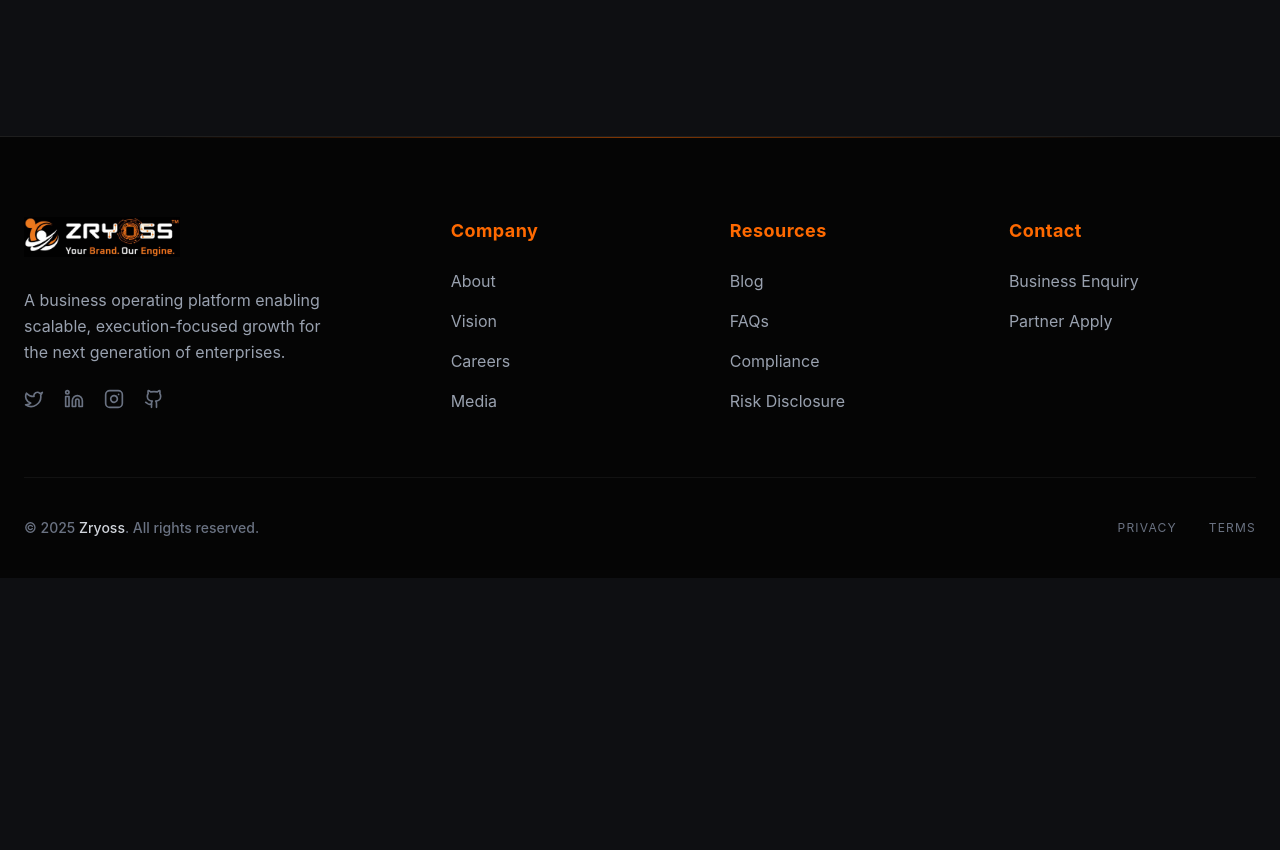
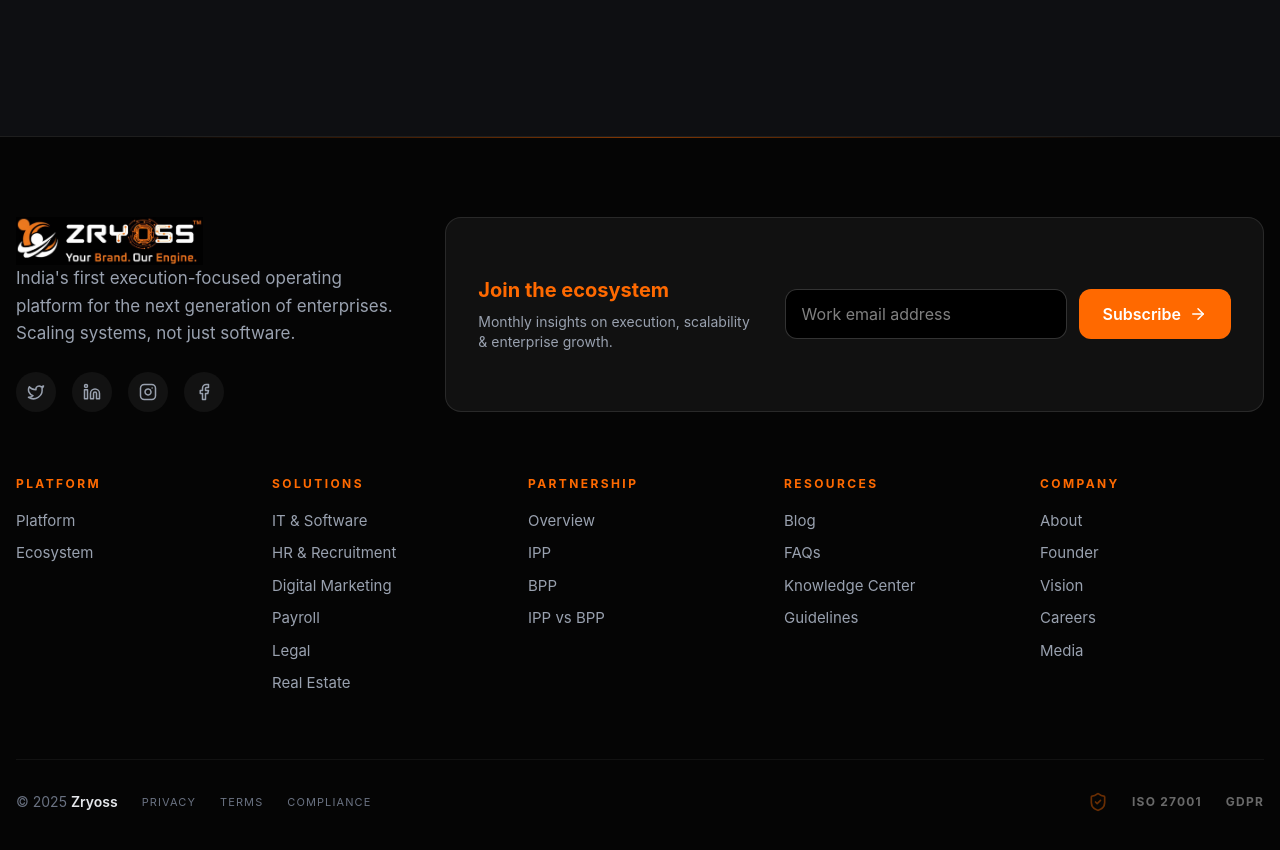
Before and after one commit to aerinpatel/kryoss-website, a React (Vite) app: page /apply in a window 1280 px wide. Shown: the part 1480-2330 px from the top of the page. Before the commit the page ends 2058 px from the top, so only its background shows below. Built offline with nearby package versions, Linux system fonts and the light colour scheme.

Commit message:
updated the navbar and small changes on the pages

```diff
--- a/src/components/layout/Footer.jsx
+++ b/src/components/layout/Footer.jsx
@@ -1,96 +1,152 @@
 import { Link } from "react-router-dom";
-import { Github, Twitter, Linkedin, Instagram } from "lucide-react";
+import {
+  Facebook,
+  Twitter,
+  Linkedin,
+  Instagram,
+  ArrowRight,
+  ShieldCheck,
+} from "lucide-react";
 
 export default function Footer() {
   const currentYear = new Date().getFullYear();
 
   return (
-    <footer className="relative border-t border-white/10 bg-[#050505] mt-32">
-      {/* Top Glow Decor */}
+    <footer className="relative border-t border-white/10 bg-[#050505] mt-32 text-white overflow-hidden">
+      {/* Top Glow */}
       <div className="absolute top-0 left-1/2 -translate-x-1/2 w-3/4 h-[1px] bg-gradient-to-r from-transparent via-orange-500/50 to-transparent" />
 
-      <div className="max-w-7xl mx-auto px-6 pt-20 pb-10">
-        <div className="grid grid-cols-1 md:grid-cols-2 lg:grid-cols-12 gap-12 mb-16">
+      <div className="max-w-7xl mx-auto px-4 pt-20 pb-10">
 
-          {/* Brand Section - 4 Columns Wide */}
+        {/* BRAND + NEWSLETTER */}
+        <div className="grid grid-cols-1 lg:grid-cols-12 gap-10 mb-16">
+
+          {/* BRAND */}
           <div className="lg:col-span-4 space-y-6">
-            <Link to="/" className="inline-block">
-              {/* Logo Image */}
+            <Link to="/">
               <img
                 src="/Zryoss_logo_2_white.jpg"
                 alt="Zryoss Logo"
-                className="h-10 w-auto object-contain hover:opacity-80 transition-opacity"
+                className="h-12 w-auto object-contain"
               />
             </Link>
-            <p className="text-base text-gray-400 leading-relaxed max-w-xs">
-              A business operating platform enabling scalable,
-              execution-focused growth for the next generation of enterprises.
+
+            <p className="text-gray-400 text-[17px] leading-relaxed max-w-md">
+              India's first execution-focused operating platform for the next
+              generation of enterprises. Scaling systems, not just software.
             </p>
 
-            {/* Social Media Icons */}
-            <div className="flex items-center gap-5">
-              {[
-                { icon: <Twitter size={20} />, link: "#" },
-                { icon: <Linkedin size={20} />, link: "#" },
-                { icon: <Instagram size={20} />, link: "#" },
-                { icon: <Github size={20} />, link: "#" },
-              ].map((social, index) => (
-                <a
-                  key={index}
-                  href={social.link}
-                  className="text-gray-500 hover:text-orange-500 transition-all duration-300 transform hover:-translate-y-1"
-                >
-                  {social.icon}
-                </a>
-              ))}
+            <div className="flex items-center gap-4">
+              <SocialIcon icon={<Twitter size={18} />} />
+              <SocialIcon icon={<Linkedin size={18} />} />
+              <SocialIcon icon={<Instagram size={18} />} />
+              <SocialIcon icon={<Facebook size={18} />} />
             </div>
           </div>
 
-          {/* Links Sections - 8 Columns Wide Total */}
-          <div className="lg:col-span-8 grid grid-cols-2 md:grid-cols-3 gap-8">
-
-            {/* Company */}
-            <div>
-              <h4 className="text-orange-500 font-bold text-lg mb-6 tracking-wide">Company</h4>
-              <ul className="space-y-4">
-                <li><FooterLink to="/company/about">About</FooterLink></li>
-                <li><FooterLink to="/company/vision-mission">Vision</FooterLink></li>
-                <li><FooterLink to="/company/careers">Careers</FooterLink></li>
-                <li><FooterLink to="/company/media">Media</FooterLink></li>
-              </ul>
+          {/* NEWSLETTER */}
+          <div className="lg:col-span-8 flex flex-col md:flex-row justify-between items-center bg-white/5 p-8 rounded-2xl border border-white/10 gap-6">
+            <div className="max-w-sm">
+              <h3 className="text-xl font-bold mb-2 text-orange-500">
+                Join the ecosystem
+              </h3>
+              <p className="text-sm text-gray-400">
+                Monthly insights on execution, scalability & enterprise growth.
+              </p>
             </div>
 
-            {/* Resources */}
-            <div>
-              <h4 className="text-orange-500 font-bold text-lg mb-6 tracking-wide">Resources</h4>
-              <ul className="space-y-4">
-                <li><FooterLink to="/resources/blog">Blog</FooterLink></li>
-                <li><FooterLink to="/resources/faqs">FAQs</FooterLink></li>
-                <li><FooterLink to="/trust/what-zryoss-is-not">Compliance</FooterLink></li>
-                <li><FooterLink to="/trust/risk-disclosure">Risk Disclosure</FooterLink></li>
-              </ul>
+            <div className="flex flex-col sm:flex-row gap-3 w-full sm:w-auto">
+              <input
+                type="email"
+                placeholder="Work email address"
+                className="bg-black border border-white/20 rounded-xl px-4 py-3 focus:outline-none focus:border-orange-500 min-w-[260px]"
+              />
+              <button className="bg-orange-500 hover:bg-orange-600 text-white font-semibold px-6 py-3 rounded-xl flex items-center justify-center gap-2 group transition-all">
+                Subscribe
+                <ArrowRight
+                  size={18}
+                  className="group-hover:translate-x-1 transition-transform"
+                />
+              </button>
             </div>
-
-            {/* Contact */}
-            <div>
-              <h4 className="text-orange-500 font-bold text-lg mb-6 tracking-wide">Contact</h4>
-              <ul className="space-y-4">
-                <li><FooterLink to="/contact">Business Enquiry</FooterLink></li>
-                <li><FooterLink to="/apply">Partner Apply</FooterLink></li>
-              </ul>
-            </div>
-
           </div>
         </div>
 
-        {/* Bottom Credits */}
-        <div className="pt-10 border-t border-white/5 flex flex-col md:flex-row justify-between items-center gap-6">
-          <p className="text-sm text-gray-500 font-medium">
-            © {currentYear} <span className="text-gray-300">Zryoss</span>. All rights reserved.
+        {/* NAV SECTIONS */}
+        {/* NAV SECTIONS */}
+<div className="grid grid-cols-2 md:grid-cols-3 lg:grid-cols-5 gap-x-8 gap-y-10 mb-16">
+
+  {/* PLATFORM */}
+  <FooterSection title="Platform">
+    <FooterLink to="/platform">Platform</FooterLink>
+    <FooterLink to="/ecosystem">Ecosystem</FooterLink>
+  </FooterSection>
+
+  {/* SOLUTIONS */}
+  <FooterSection title="Solutions">
+    <FooterLink to="/solutions/it-software">IT & Software</FooterLink>
+    <FooterLink to="/solutions/hr-recruitment">HR & Recruitment</FooterLink>
+    <FooterLink to="/solutions/digital-marketing">Digital Marketing</FooterLink>
+    <FooterLink to="/solutions/payroll">Payroll</FooterLink>
+    <FooterLink to="/solutions/legal">Legal</FooterLink>
+    <FooterLink to="/solutions/real-estate">Real Estate</FooterLink>
+  </FooterSection>
+
+  {/* PARTNERSHIP */}
+  <FooterSection title="Partnership">
+    <FooterLink to="/partnership">Overview</FooterLink>
+    <FooterLink to="/partnership/ipp">IPP</FooterLink>
+    <FooterLink to="/partnership/bpp">BPP</FooterLink>
+    <FooterLink to="/partnership/comparison">IPP vs BPP</FooterLink>
+  </FooterSection>
+
+  {/* RESOURCES */}
+  <FooterSection title="Resources">
+    <FooterLink to="/resources/blog">Blog</FooterLink>
+    <FooterLink to="/resources/faqs">FAQs</FooterLink>
+    <FooterLink to="/resources/knowledge-center">Knowledge Center</FooterLink>
+    <FooterLink to="/resources/partner-guidelines">Guidelines</FooterLink>
+  </FooterSection>
+
+  {/* COMPANY */}
+  <FooterSection title="Company">
+    <FooterLink to="/company/about">About</FooterLink>
+    <FooterLink to="/company/founder-note">Founder</FooterLink>
+    <FooterLink to="/company/vision-mission">Vision</FooterLink>
+    <FooterLink to="/company/careers">Careers</FooterLink>
+    <FooterLink to="/company/media">Media</FooterLink>
+
+  </FooterSection>
+
+</div>
+
+
+        {/* BOTTOM */}
+        <div className="pt-8 border-t border-white/5 flex flex-col lg:flex-row justify-between items-center gap-8">
+          <div className="flex flex-col md:flex-row items-center gap-6">
+            <p className="text-sm text-gray-500">
+              © {currentYear}{" "}
+              <span className="text-gray-200 font-semibold">Zryoss</span>
             </p>
-          <div className="flex gap-8 text-xs uppercase tracking-widest text-gray-500">
-            <Link to="/privacy" className="hover:text-white transition-colors">Privacy</Link>
-            <Link to="/terms" className="hover:text-white transition-colors">Terms</Link>
+
+            <div className="flex gap-6 text-[11px] uppercase tracking-widest text-gray-500">
+              <Link to="/privacy" className="hover:text-orange-500">
+                Privacy
+              </Link>
+              <Link to="/terms" className="hover:text-orange-500">
+                Terms
+              </Link>
+              <Link to="/security" className="hover:text-orange-500">
+                Compliance
+              </Link>
+            </div>
+          </div>
+
+          {/* TRUST */}
+          <div className="flex items-center gap-6 opacity-40 hover:opacity-100 transition-opacity">
+            <ShieldCheck size={20} className="text-orange-500" />
+            <span className="text-[12px] font-bold tracking-widest">ISO 27001</span>
+            <span className="text-[12px] font-bold tracking-widest">GDPR</span>
           </div>
         </div>
       </div>
@@ -98,14 +154,40 @@ export default function Footer() {
   );
 }
 
-// Helper Component for consistent Hover Effects
+/* HELPERS */
+
+function FooterSection({ title, children }) {
+  return (
+    <div className="space-y-4">
+      <h4 className="text-orange-500 font-bold text-xs uppercase tracking-[0.2em]">
+        {title}
+      </h4>
+      <ul className="space-y-2">{children}</ul>
+    </div>
+  );
+}
+
 function FooterLink({ to, children }) {
   return (
+    <li>
       <Link
         to={to}
-      className="text-gray-400 hover:text-white text-base transition-all duration-200 block transform hover:translate-x-1"
+        className="text-gray-400 hover:text-white text-[15px] transition-all duration-200 inline-block transform hover:translate-x-1"
       >
         {children}
       </Link>
+    </li>
   );
 }
+
+function SocialIcon({ icon }) {
+  return (
+    <a
+      href="#"
+      className="w-10 h-10 flex items-center justify-center rounded-full bg-white/5 text-gray-400
+      hover:bg-orange-500 hover:text-white transition-all duration-300"
+    >
+      {icon}
+    </a>
+  );
+}
--- a/src/components/layout/Navbar.jsx
+++ b/src/components/layout/Navbar.jsx
@@ -90,7 +90,7 @@ export default function Navbar() {
           </Link>
           <Link
             to="/apply"
-            className="px-4 py-2 text-sm bg-orange-500 text-black font-semibold rounded-lg hover:bg-orange-600 transition-all"
+            className="px-4 py-2 text-sm bg-orange-500 text-white font-semibold rounded-lg hover:bg-orange-600 transition-all"
           >
             Apply
           </Link>
@@ -176,7 +176,7 @@ export default function Navbar() {
             <Link to="/contact" className="w-full py-3.5 text-center border border-white/20 rounded-xl text-base font-medium active:scale-95 transition-transform">
               Contact Us
             </Link>
-            <Link to="/apply" className="w-full py-3.5 text-center bg-orange-500 text-black rounded-xl text-base font-bold active:scale-95 transition-transform shadow-[0_4px_20px_rgba(249,115,22,0.3)]">
+            <Link to="/apply" className="w-full py-3.5 text-center bg-orange-500 text-white rounded-xl text-base font-bold active:scale-95 transition-transform shadow-[0_4px_20px_rgba(249,115,22,0.3)]">
               Apply Now
             </Link>
           </div>
--- a/src/components/ui/Button.jsx
+++ b/src/components/ui/Button.jsx
@@ -5,7 +5,7 @@ export default function Button(props) {
     "px-6 py-3 rounded-lg text-sm font-medium transition";
 
   const styles = primary
-    ? "bg-orange-500 hover:bg-orange-400 text-black"
+    ? "bg-orange-500 hover:bg-orange-400 text-white"
     : outline
     ? "border border-neutral-700 hover:border-[var(--accent)] text-white"
     : "bg-neutral-800 hover:bg-neutral-700 text-white";
--- a/src/pages/Company/About.jsx
+++ b/src/pages/Company/About.jsx
@@ -138,7 +138,7 @@ export default function About() {
                 px-10
                 py-4
                 bg-orange-500
-                text-black
+                text-white
                 font-semibold
                 rounded-xl
                 hover:bg-orange-600
--- a/src/pages/Home/CTA.jsx
+++ b/src/pages/Home/CTA.jsx
@@ -60,7 +60,7 @@ export default function CTA() {
                 {/* Primary Action Button */}
                 <button
                   type="button"
-                  className="group relative px-8 py-5 bg-orange-600 hover:bg-orange-500 text-black font-bold rounded-2xl transition-all duration-300 flex items-center gap-3 overflow-hidden shadow-[0_0_30px_rgba(234,88,12,0.2)]"
+                  className="group relative px-8 py-5 bg-orange-600 hover:bg-orange-500 text-white font-bold rounded-2xl transition-all duration-300 flex items-center gap-3 overflow-hidden shadow-[0_0_30px_rgba(234,88,12,0.2)]"
                 >
                   <span className="relative z-10 uppercase text-xs tracking-widest">
                     Apply as Partner
--- a/src/pages/Resources/Blog.jsx
+++ b/src/pages/Resources/Blog.jsx
@@ -155,7 +155,7 @@ export default function Blog() {
                   <button
                     type="submit"
                     className="px-8 py-4 rounded-xl bg-orange-500
-                               text-black font-semibold
+                               text-white font-semibold
                                hover:bg-orange-600
                                hover:shadow-[0_0_30px_rgba(249,115,22,0.45)]
                                transition"
--- a/src/pages/Resources/KnowledgeCenter.jsx
+++ b/src/pages/Resources/KnowledgeCenter.jsx
@@ -123,7 +123,7 @@ export default function KnowledgeCenter() {
               </p>
 
               <button
-                className="px-14 py-4 bg-orange-500 text-black font-semibold rounded-xl
+                className="px-14 py-4 bg-orange-500 text-white font-semibold rounded-xl
                            hover:bg-orange-600
                            hover:shadow-[0_0_40px_rgba(249,115,22,0.6)]
                            transition-all duration-300"
--- a/src/routes/AppRoutes.jsx
+++ b/src/routes/AppRoutes.jsx
@@ -84,8 +84,6 @@ export default function AppRoutes() {
       <Route path="/apply" element={<Apply />} />
       <Route path="/ecosystem" element={<Ecosystem />} />
 
-
-
     </Routes>
   );
 }
```
Also changed, not shown: src/pages/Platform/Platform.jsx (+116 -55 lines). Lines whose indentation alone changed are shown as unchanged.
